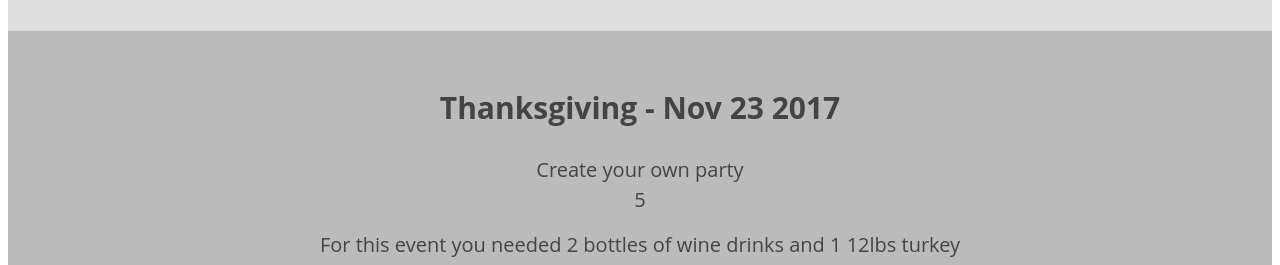
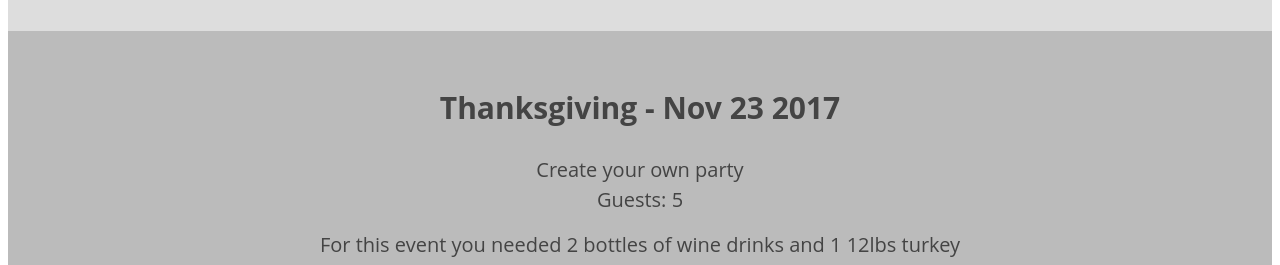
Before and after one commit to steffencrespo/the-perfect-meal, a React (Create React App) app: page /new-event in a window 1280 px wide. Shown: the part 570-835 px from the top of the page. Built offline with nearby package versions, Linux system fonts and the light colour scheme.

Commit message:
adds flex display property to EventSummary component

```diff
--- a/src/components/event-summary.css
+++ b/src/components/event-summary.css
@@ -0,0 +1,4 @@
+.flex_summary_header {
+  display: flex;
+  flex-direction: column;
+}
--- a/src/components/event-summary.js
+++ b/src/components/event-summary.js
@@ -5,11 +5,11 @@ import './event-summary.css';
 export default function EventSummary(props) {
   return (
     <section key={ props.index }>
-      <header>
+      <header className="flex_summary_header">
         <h2>{ props.eventType } - { props.date }</h2>
         <p>{ props.name }</p>
       </header>
-      <p>{ props.guestCount }</p>
+      <p> Guests: { props.guestCount }</p>
       <p>For this event you needed { props.drinks } drinks and { props.food } of food</p>
       <button>Clone</button>
       <button>Delete</button>
```
